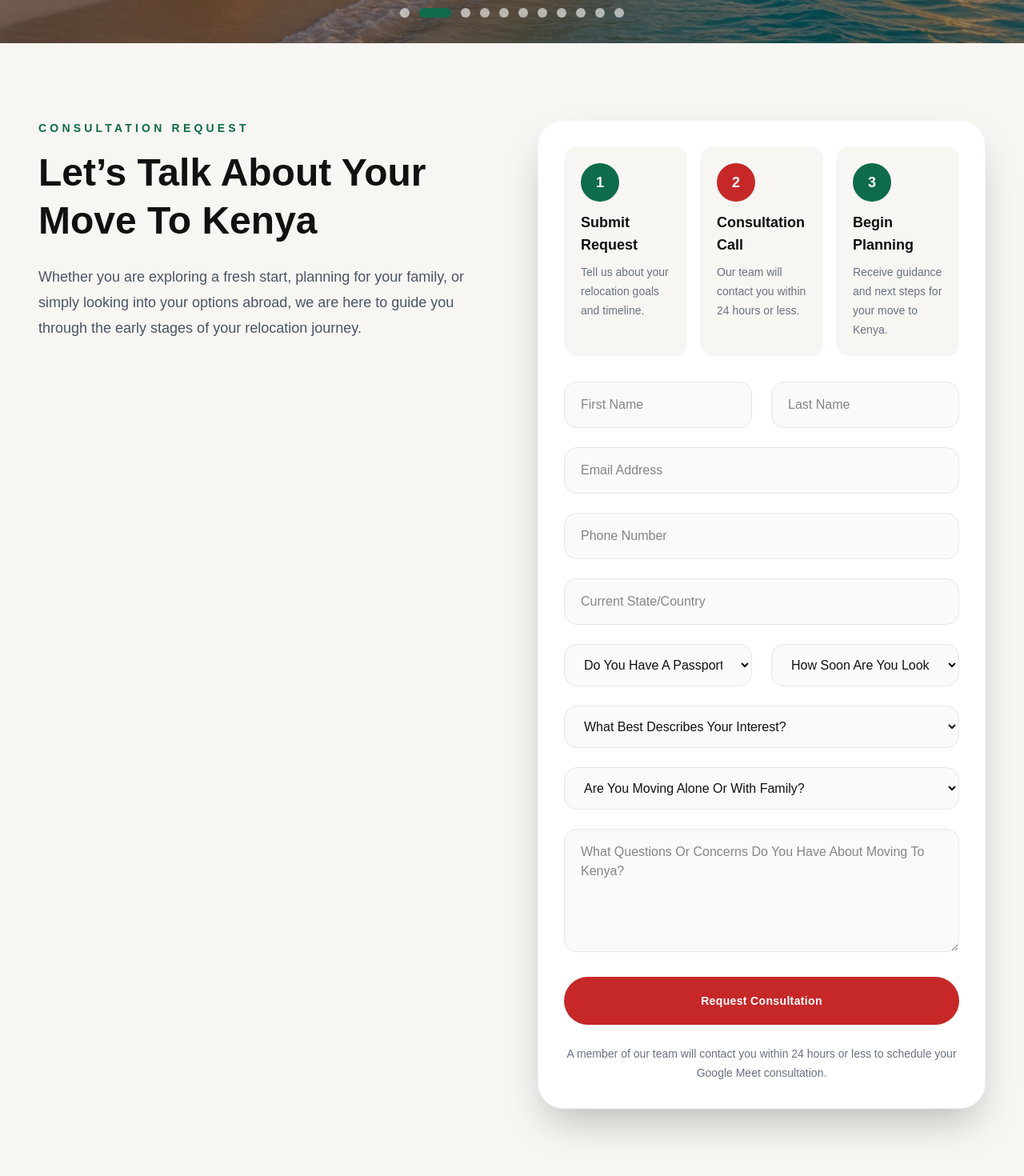
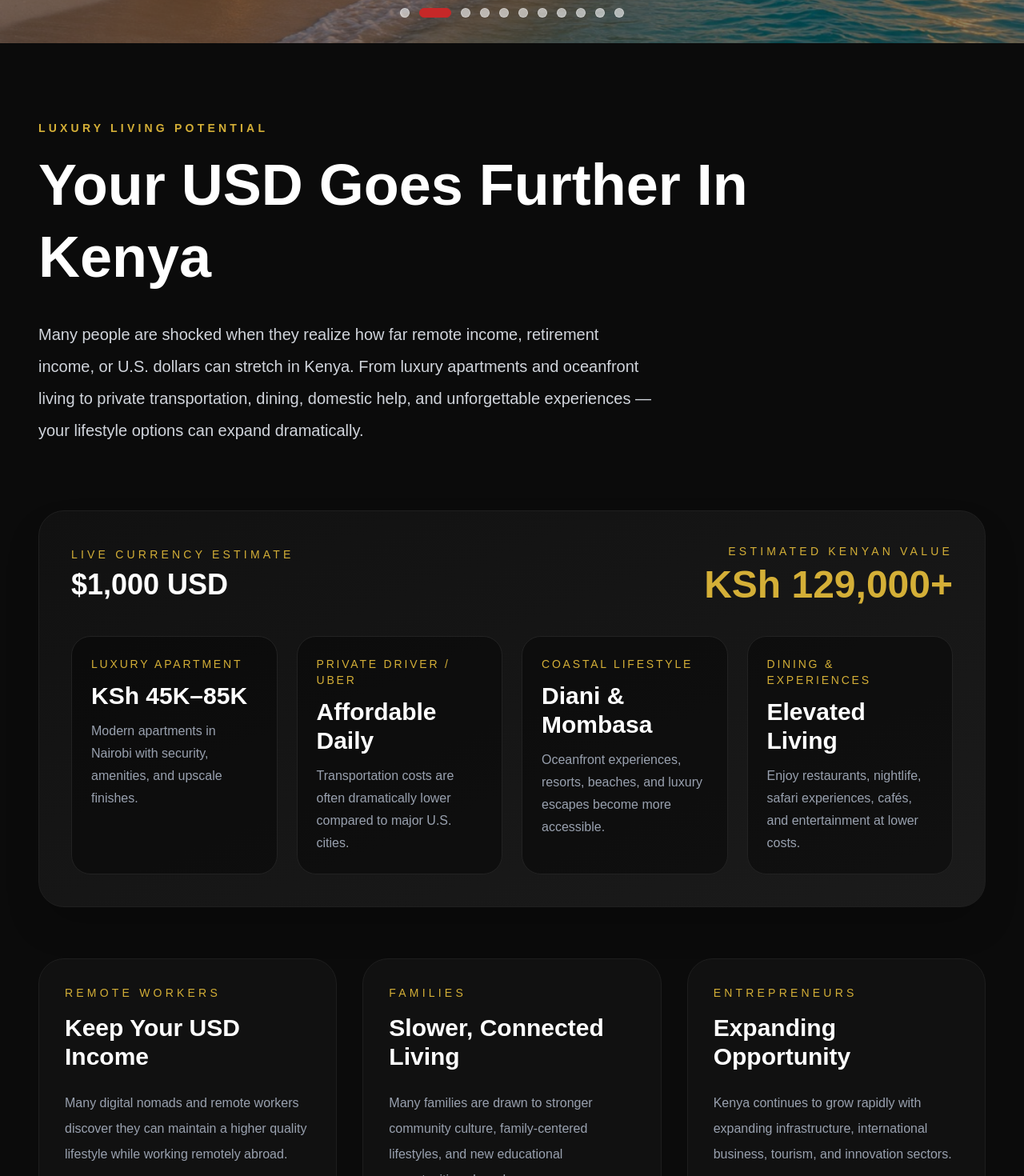
Before and after one commit to artejagrier/movetokenya-v2, a Next.js app: page / in a window 1280 px wide. Shown: the part 746-2216 px from the top of the page at 80% size. Built offline with nearby package versions, Linux system fonts and the light colour scheme.

Commit message:
Fixed slides syntax

```diff
--- a/app/page.tsx
+++ b/app/page.tsx
@@ -1,6 +1,7 @@
 "use client";
 
 import { useEffect, useState } from "react";
+import { supabase } from "../lib/supabase";
 
 const slides = [
   {
@@ -73,6 +74,67 @@ const slides = [
 
 export default function Home() {
   const [currentSlide, setCurrentSlide] = useState(0);
+
+  const [formData, setFormData] = useState({
+  first_name: "",
+  last_name: "",
+  email: "",
+  phone: "",
+  location: "",
+  passport_status: "",
+  move_timeline: "",
+  interest_type: "",
+  moving_with: "",
+  questions: "",
+});
+
+const [loading, setLoading] = useState(false);
+const [successMessage, setSuccessMessage] = useState("");
+
+const handleChange = (
+  e: React.ChangeEvent<
+    HTMLInputElement | HTMLSelectElement | HTMLTextAreaElement
+  >
+) => {
+  setFormData({
+    ...formData,
+    [e.target.name]: e.target.value,
+  });
+};
+
+const handleSubmit = async (e: React.FormEvent) => {
+  e.preventDefault();
+
+  setLoading(true);
+
+  const { error } = await supabase
+    .from("consultation_requests")
+    .insert([formData]);
+
+  if (error) {
+    alert("Something went wrong.");
+    console.error(error);
+  } else {
+    setSuccessMessage(
+      "Your consultation request has been submitted successfully."
+    );
+
+    setFormData({
+      first_name: "",
+      last_name: "",
+      email: "",
+      phone: "",
+      location: "",
+      passport_status: "",
+      move_timeline: "",
+      interest_type: "",
+      moving_with: "",
+      questions: "",
+    });
+  }
+
+  setLoading(false);
+};
 
   useEffect(() => {
     const interval = setInterval(() => {
@@ -157,13 +219,175 @@ export default function Home() {
             <button
               key={index}
               onClick={() => setCurrentSlide(index)}
-              className={`h-3 w-3 rounded-full transition-all ${
+              className={`h-3 w-3 rounded-full border transition-all duration-500 ${
                 currentSlide === index
-                  ? "bg-[#0E6B4B] w-10"
-                  : "bg-white/60"
+                  ? index % 3 === 0
+                    ? "bg-[#0E6B4B] border-[#0E6B4B] w-10"
+                    : index % 3 === 1
+                    ? "bg-[#C62828] border-[#C62828] w-10"
+                    : "bg-black border-white w-10"
+                  : "bg-white/60 border-white/30"
               }`}
             />
           ))}
+        </div>
+      </section>
+
+      <section className="bg-[#0B0B0B] px-6 py-24 text-white md:px-12">
+        <div className="mx-auto max-w-7xl">
+
+          <div className="mb-20 max-w-4xl">
+            <p className="mb-4 text-sm font-semibold uppercase tracking-[0.3em] text-[#D4AF37]">
+              Luxury Living Potential
+            </p>
+
+            <h3 className="mb-8 text-5xl font-bold leading-tight md:text-7xl">
+              Your USD Goes Further In Kenya
+            </h3>
+
+            <p className="max-w-3xl text-xl leading-10 text-gray-300">
+              Many people are shocked when they realize how far remote income,
+              retirement income, or U.S. dollars can stretch in Kenya. From luxury
+              apartments and oceanfront living to private transportation, dining,
+              domestic help, and unforgettable experiences — your lifestyle options
+              can expand dramatically.
+            </p>
+          </div>
+
+          <div className="mb-16 rounded-[2rem] border border-[#1F1F1F] bg-gradient-to-br from-[#111111] to-[#1B1B1B] p-10 shadow-2xl">
+
+            <div className="mb-10 flex flex-wrap items-center justify-between gap-6">
+              <div>
+                <p className="mb-2 text-sm uppercase tracking-[0.3em] text-[#D4AF37]">
+                  Live Currency Estimate
+                </p>
+
+                <h4 className="text-4xl font-bold">
+                  $1,000 USD
+                </h4>
+              </div>
+
+              <div className="text-right">
+                <p className="mb-2 text-sm uppercase tracking-[0.3em] text-[#D4AF37]">
+                  Estimated Kenyan Value
+                </p>
+
+                <h4 className="text-5xl font-bold text-[#D4AF37]">
+                  KSh 129,000+
+                </h4>
+              </div>
+            </div>
+
+            <div className="grid gap-6 md:grid-cols-2 lg:grid-cols-4">
+
+              <div className="rounded-3xl border border-[#222] bg-black/40 p-6 transition duration-300 hover:-translate-y-2 hover:border-[#D4AF37]">
+                <p className="mb-3 text-sm uppercase tracking-[0.2em] text-[#D4AF37]">
+                  Luxury Apartment
+                </p>
+
+                <h5 className="mb-3 text-3xl font-bold">
+                  KSh 45K–85K
+                </h5>
+
+                <p className="leading-7 text-gray-400">
+                  Modern apartments in Nairobi with security, amenities, and upscale finishes.
+                </p>
+              </div>
+
+              <div className="rounded-3xl border border-[#222] bg-black/40 p-6 transition duration-300 hover:-translate-y-2 hover:border-[#D4AF37]">
+                <p className="mb-3 text-sm uppercase tracking-[0.2em] text-[#D4AF37]">
+                  Private Driver / Uber
+                </p>
+
+                <h5 className="mb-3 text-3xl font-bold">
+                  Affordable Daily
+                </h5>
+
+                <p className="leading-7 text-gray-400">
+                  Transportation costs are often dramatically lower compared to major U.S. cities.
+                </p>
+              </div>
+
+              <div className="rounded-3xl border border-[#222] bg-black/40 p-6 transition duration-300 hover:-translate-y-2 hover:border-[#D4AF37]">
+                <p className="mb-3 text-sm uppercase tracking-[0.2em] text-[#D4AF37]">
+                  Coastal Lifestyle
+                </p>
+
+                <h5 className="mb-3 text-3xl font-bold">
+                  Diani & Mombasa
+                </h5>
+
+                <p className="leading-7 text-gray-400">
+                  Oceanfront experiences, resorts, beaches, and luxury escapes become more accessible.
+                </p>
+              </div>
+
+              <div className="rounded-3xl border border-[#222] bg-black/40 p-6 transition duration-300 hover:-translate-y-2 hover:border-[#D4AF37]">
+                <p className="mb-3 text-sm uppercase tracking-[0.2em] text-[#D4AF37]">
+                  Dining & Experiences
+                </p>
+
+                <h5 className="mb-3 text-3xl font-bold">
+                  Elevated Living
+                </h5>
+
+                <p className="leading-7 text-gray-400">
+                  Enjoy restaurants, nightlife, safari experiences, cafés, and entertainment at lower costs.
+                </p>
+              </div>
+
+            </div>
+          </div>
+
+          <div className="grid gap-8 lg:grid-cols-3">
+
+            <div className="rounded-[2rem] border border-[#1E1E1E] bg-[#111111] p-8 transition duration-300 hover:-translate-y-2 hover:border-[#D4AF37]">
+              <p className="mb-4 text-sm uppercase tracking-[0.3em] text-[#D4AF37]">
+                Remote Workers
+              </p>
+
+              <h4 className="mb-6 text-3xl font-bold">
+                Keep Your USD Income
+              </h4>
+
+              <p className="leading-8 text-gray-400">
+                Many digital nomads and remote workers discover they can maintain a
+                higher quality lifestyle while working remotely abroad.
+              </p>
+            </div>
+
+            <div className="rounded-[2rem] border border-[#1E1E1E] bg-[#111111] p-8 transition duration-300 hover:-translate-y-2 hover:border-[#D4AF37]">
+              <p className="mb-4 text-sm uppercase tracking-[0.3em] text-[#D4AF37]">
+                Families
+              </p>
+
+              <h4 className="mb-6 text-3xl font-bold">
+                Slower, Connected Living
+              </h4>
+
+              <p className="leading-8 text-gray-400">
+                Many families are drawn to stronger community culture, family-centered
+                lifestyles, and new educational opportunities abroad.
+              </p>
+            </div>
+
+            <div className="rounded-[2rem] border border-[#1E1E1E] bg-[#111111] p-8 transition duration-300 hover:-translate-y-2 hover:border-[#D4AF37]">
+              <p className="mb-4 text-sm uppercase tracking-[0.3em] text-[#D4AF37]">
+                Entrepreneurs
+              </p>
+
+              <h4 className="mb-6 text-3xl font-bold">
+                Expanding Opportunity
+              </h4>
+
+              <p className="leading-8 text-gray-400">
+                Kenya continues to grow rapidly with expanding infrastructure,
+                international business, tourism, and innovation sectors.
+              </p>
+            </div>
+
+          </div>
+
         </div>
       </section>
 
@@ -171,24 +395,24 @@ export default function Home() {
         id="consultation"
         className="bg-[#F8F6F2] px-6 py-24 md:px-12"
       >
-        <div className="mx-auto grid max-w-7xl gap-16 lg:grid-cols-2">
-          <div>
+        <div className="mx-auto grid max-w-7xl gap-16 lg:grid-cols-[1fr_1.2fr] items-start">
+          <div className="pt-8">
             <p className="mb-4 text-sm font-semibold uppercase tracking-[0.3em] text-[#0E6B4B]">
               Consultation Request
             </p>
 
-            <h3 className="mb-6 text-4xl font-bold leading-tight md:text-5xl">
+            <h3 className="mb-8 max-w-2xl text-5xl font-bold leading-[1.1] md:text-7xl">
               Let’s Talk About Your Move To Kenya
             </h3>
 
-            <p className="max-w-xl text-lg leading-8 text-gray-600">
-              Whether you are exploring a fresh start, planning for your
-              family, or simply looking into your options abroad, we are here
-              to guide you through the early stages of your relocation journey.
+            <p className="max-w-xl text-xl leading-10 text-gray-600">
+              Whether you are exploring a fresh start, planning for your family, or
+              simply looking into your options abroad, we are here to guide you
+              through the early stages of your relocation journey.
             </p>
           </div>
 
-          <div className="rounded-[2rem] border border-gray-100 bg-white p-8 shadow-2xl">
+          <div className="rounded-[2rem] border border-gray-100 bg-white p-8 shadow-2xl lg:mt-6">
             <div className="mb-8 grid gap-4 md:grid-cols-3">
               <div className="rounded-2xl border border-gray-100 bg-[#F8F6F2] p-5">
                 <div className="mb-3 flex h-12 w-12 items-center justify-center rounded-full bg-[#0E6B4B] text-lg font-bold text-white">
@@ -221,16 +445,22 @@ export default function Home() {
               </div>
             </div>
 
-            <form className="space-y-6">
+            <form onSubmit={handleSubmit} className="space-y-6">
               <div className="grid gap-6 md:grid-cols-2">
                 <input
                   type="text"
+                  name="first_name"
+                  value={formData.first_name}
+                  onChange={handleChange}
                   placeholder="First Name"
                   className="rounded-2xl border border-gray-200 bg-[#FAFAFA] px-5 py-4 outline-none transition focus:border-[#0E6B4B]"
                 />
 
                 <input
                   type="text"
+                  name="last_name"
+                  value={formData.last_name}
+                  onChange={handleChange}
                   placeholder="Last Name"
                   className="rounded-2xl border border-gray-200 bg-[#FAFAFA] px-5 py-4 outline-none transition focus:border-[#0E6B4B]"
                 />
@@ -238,32 +468,51 @@ export default function Home() {
 
               <input
                 type="email"
+                name="email"
+                value={formData.email}
+                onChange={handleChange}
                 placeholder="Email Address"
                 className="w-full rounded-2xl border border-gray-200 bg-[#FAFAFA] px-5 py-4 outline-none transition focus:border-[#0E6B4B]"
               />
 
               <input
                 type="tel"
+                name="phone"
+                value={formData.phone}
+                onChange={handleChange}
                 placeholder="Phone Number"
                 className="w-full rounded-2xl border border-gray-200 bg-[#FAFAFA] px-5 py-4 outline-none transition focus:border-[#0E6B4B]"
               />
 
               <input
                 type="text"
+                name="location"
+                value={formData.location}
+                onChange={handleChange}
                 placeholder="Current State/Country"
                 className="w-full rounded-2xl border border-gray-200 bg-[#FAFAFA] px-5 py-4 outline-none transition focus:border-[#0E6B4B]"
               />
 
               <div className="grid gap-6 md:grid-cols-2">
-                <select className="w-full rounded-2xl border border-gray-200 bg-[#FAFAFA] px-5 py-4 outline-none transition focus:border-[#0E6B4B]">
-                  <option>Do You Have A Passport?</option>
+                <select
+                  name="passport_status"
+                  value={formData.passport_status}
+                  onChange={handleChange}
+                  className="w-full rounded-2xl border border-gray-200 bg-[#FAFAFA] px-5 py-4 outline-none transition focus:border-[#0E6B4B]"
+                >
+                  <option value="">Do You Have A Passport?</option>
                   <option>Yes</option>
                   <option>No</option>
                   <option>In Progress</option>
                 </select>
 
-                <select className="w-full rounded-2xl border border-gray-200 bg-[#FAFAFA] px-5 py-4 outline-none transition focus:border-[#0E6B4B]">
-                  <option>How Soon Are You Looking To Move?</option>
+                <select
+                  name="move_timeline"
+                  value={formData.move_timeline}
+                  onChange={handleChange}
+                  className="w-full rounded-2xl border border-gray-200 bg-[#FAFAFA] px-5 py-4 outline-none transition focus:border-[#0E6B4B]"
+                >
+                  <option value="">How Soon Are You Looking To Move?</option>
                   <option>0-3 Months</option>
                   <option>3-6 Months</option>
                   <option>6-12 Months</option>
@@ -272,8 +521,13 @@ export default function Home() {
                 </select>
               </div>
 
-              <select className="w-full rounded-2xl border border-gray-200 bg-[#FAFAFA] px-5 py-4 outline-none transition focus:border-[#0E6B4B]">
-                <option>What Best Describes Your Interest?</option>
+              <select
+                name="interest_type"
+                value={formData.interest_type}
+                onChange={handleChange}
+                className="w-full rounded-2xl border border-gray-200 bg-[#FAFAFA] px-5 py-4 outline-none transition focus:border-[#0E6B4B]"
+              >
+                <option value="">What Best Describes Your Interest?</option>
                 <option>Relocating Permanently</option>
                 <option>Exploring Options</option>
                 <option>Remote Work / Digital Nomad</option>
@@ -281,8 +535,13 @@ export default function Home() {
                 <option>Vacation / Scouting Visit</option>
               </select>
 
-              <select className="w-full rounded-2xl border border-gray-200 bg-[#FAFAFA] px-5 py-4 outline-none transition focus:border-[#0E6B4B]">
-                <option>Are You Moving Alone Or With Family?</option>
+              <select
+                name="moving_with"
+                value={formData.moving_with}
+                onChange={handleChange}
+                className="w-full rounded-2xl border border-gray-200 bg-[#FAFAFA] px-5 py-4 outline-none transition focus:border-[#0E6B4B]"
+              >
+                <option value="">Are You Moving Alone Or With Family?</option>
                 <option>Moving Alone</option>
                 <option>With Spouse</option>
                 <option>With Children</option>
@@ -290,6 +549,9 @@ export default function Home() {
               </select>
 
               <textarea
+                name="questions"
+                value={formData.questions}
+                onChange={handleChange}
                 placeholder="What Questions Or Concerns Do You Have About Moving To Kenya?"
                 rows={5}
                 className="w-full rounded-2xl border border-gray-200 bg-[#FAFAFA] px-5 py-4 outline-none transition focus:border-[#0E6B4B]"
@@ -297,10 +559,17 @@ export default function Home() {
 
               <button
                 type="submit"
+                disabled={loading}
                 className="w-full rounded-full bg-[#C62828] px-8 py-5 text-sm font-semibold tracking-wide text-white transition hover:bg-[#a61f1f]"
               >
-                Request Consultation
+                {loading ? "Submitting..." : "Request Consultation"}
               </button>
+
+              {successMessage && (
+                <p className="text-center text-sm font-medium text-green-600">
+                  {successMessage}
+                </p>
+              )}
 
               <p className="text-center text-sm leading-6 text-gray-500">
                 A member of our team will contact you within 24 hours or less
```
